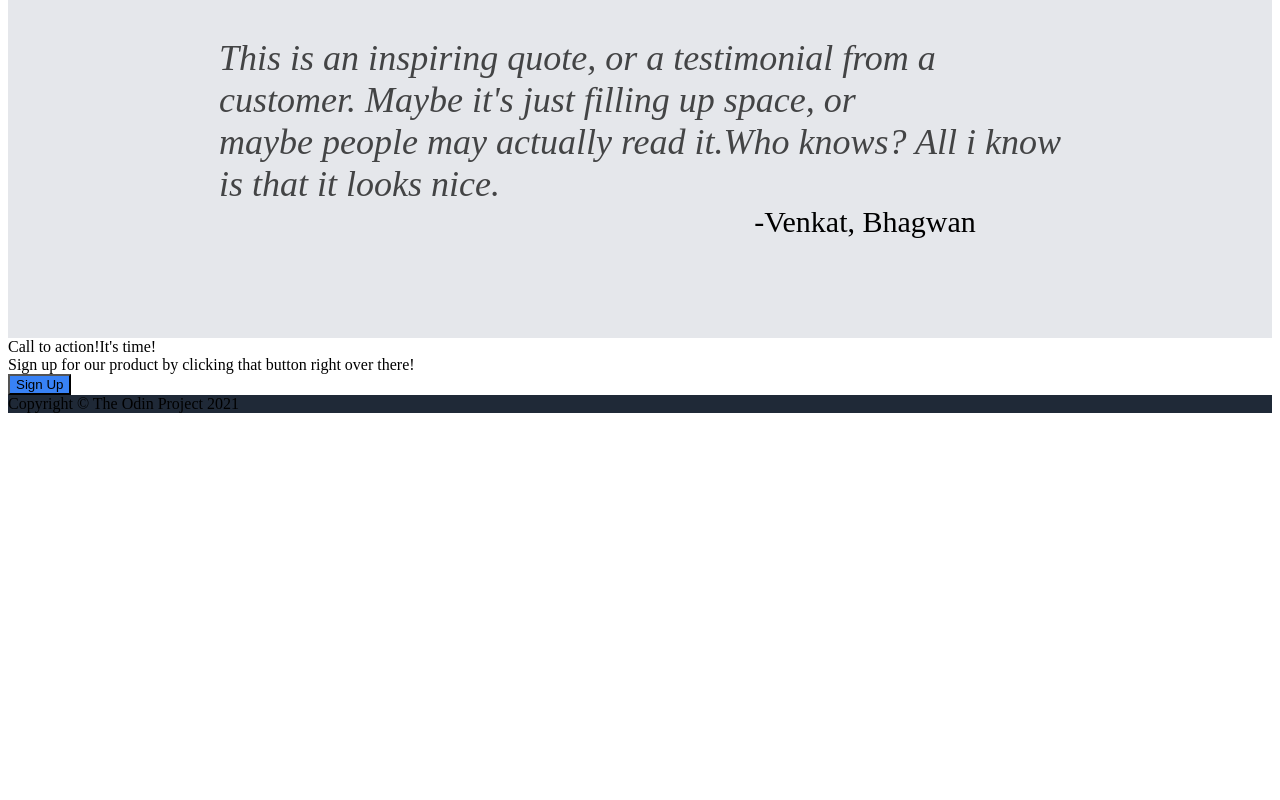
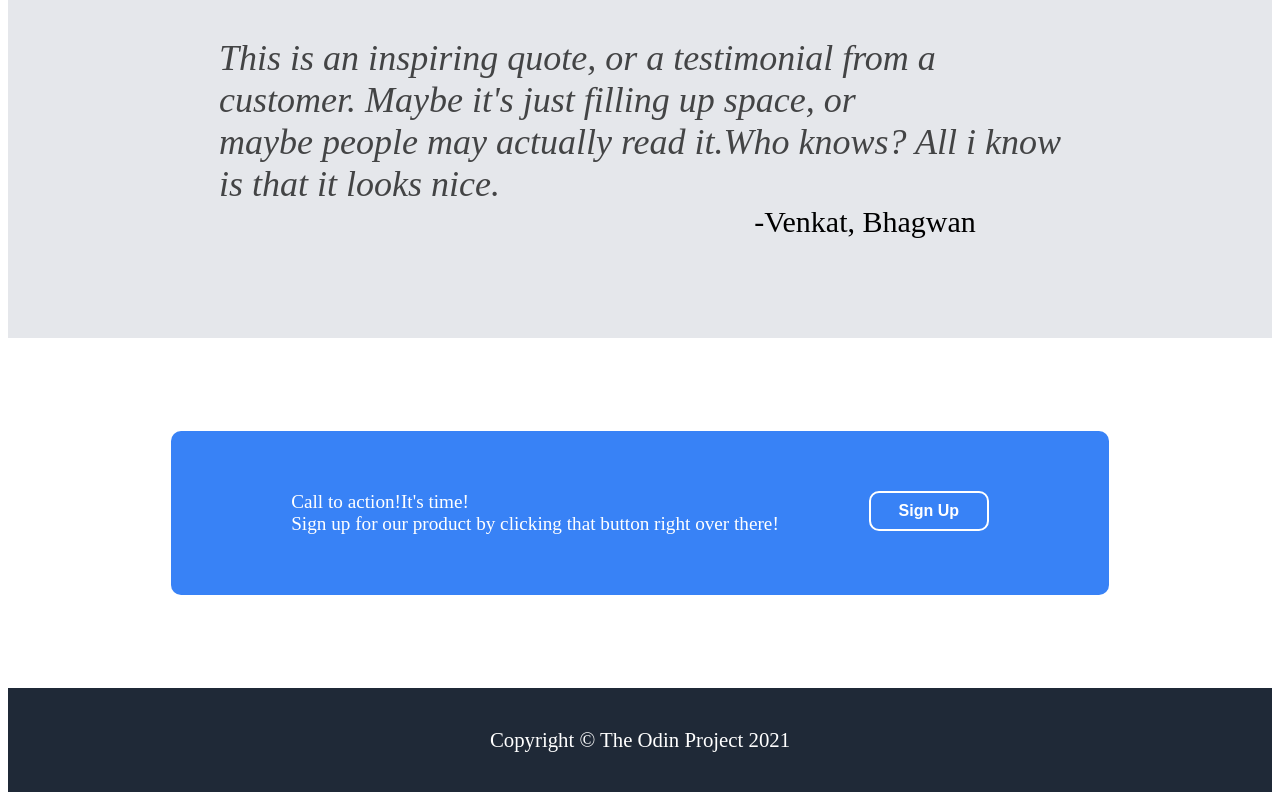
Before and after one commit to Venkatr01/Landingpage, a plain HTML site: page index.html in a window 1280 px wide. Shown: the part 1072-1872 px from the top of the page. Before the commit the page ends 1493 px from the top, so only its background shows below. Drawn offline with Linux system fonts and the light colour scheme.

Commit message:
Add signup and footer styling

```diff
--- a/style.css
+++ b/style.css
@@ -132,3 +132,44 @@ body{
     justify-content: flex-end;
     margin-left: 450px;
 }
+
+/* signup section */
+
+.signup-container{
+    display: flex;
+    height: 350px;
+    align-items: center;
+    justify-content: center;
+}
+.bottom-signup{
+    width: 140px;
+    height: 40px;
+}
+.signup{
+    display: flex;
+    background-color: #3882F6;
+    padding: 60px 120px;
+    gap: 90px;
+    border-radius: 10px;
+    color: white;
+    font-size: 1.2em;
+}
+.signup-div{
+    display: flex;
+}
+.footer{
+    display: flex;
+    background-color: #1F2937;
+    color: white;
+    padding: 40px;
+    justify-content: center;
+    font-size: 1.3em;
+}
+.bottom-signup{
+    color: white;
+    font-weight:bold;
+    font-size: 16px;
+    width: 120px;
+    border-radius: 10px;
+    border:2px solid white ;
+}
```
